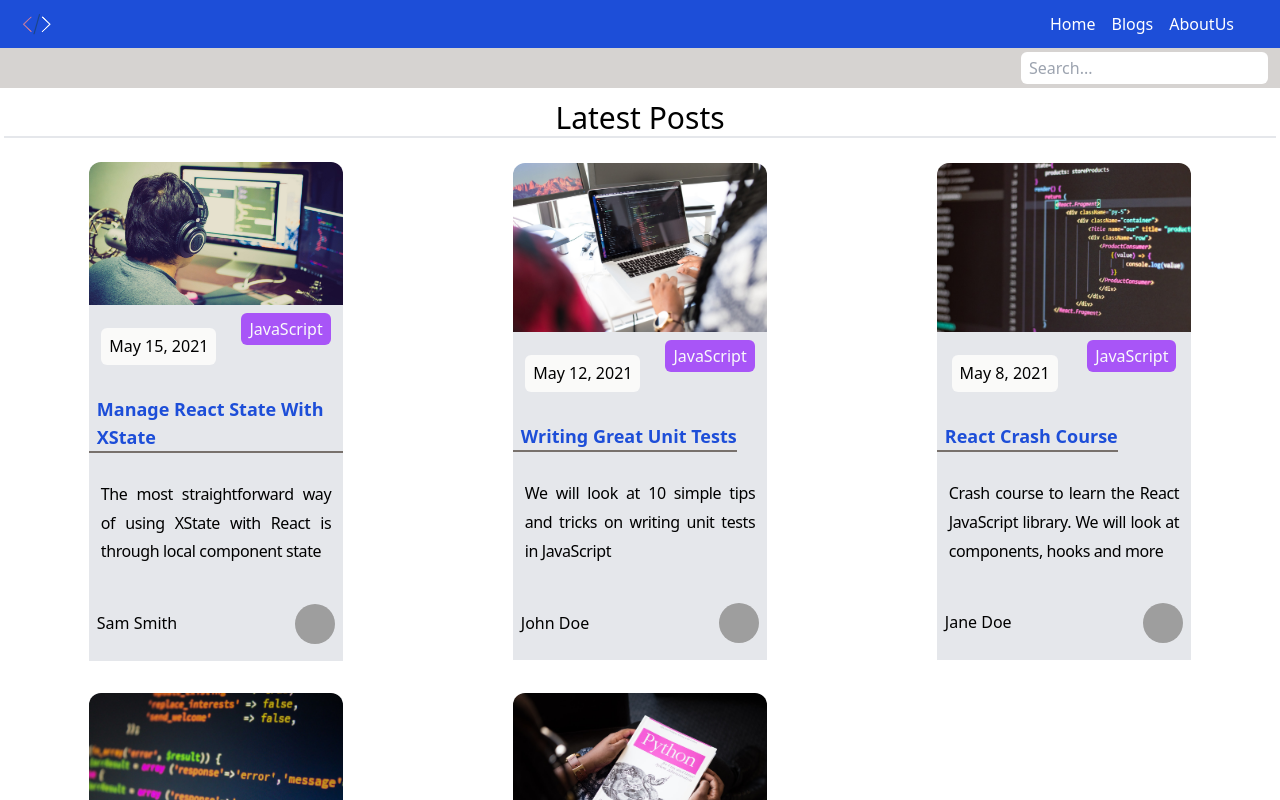
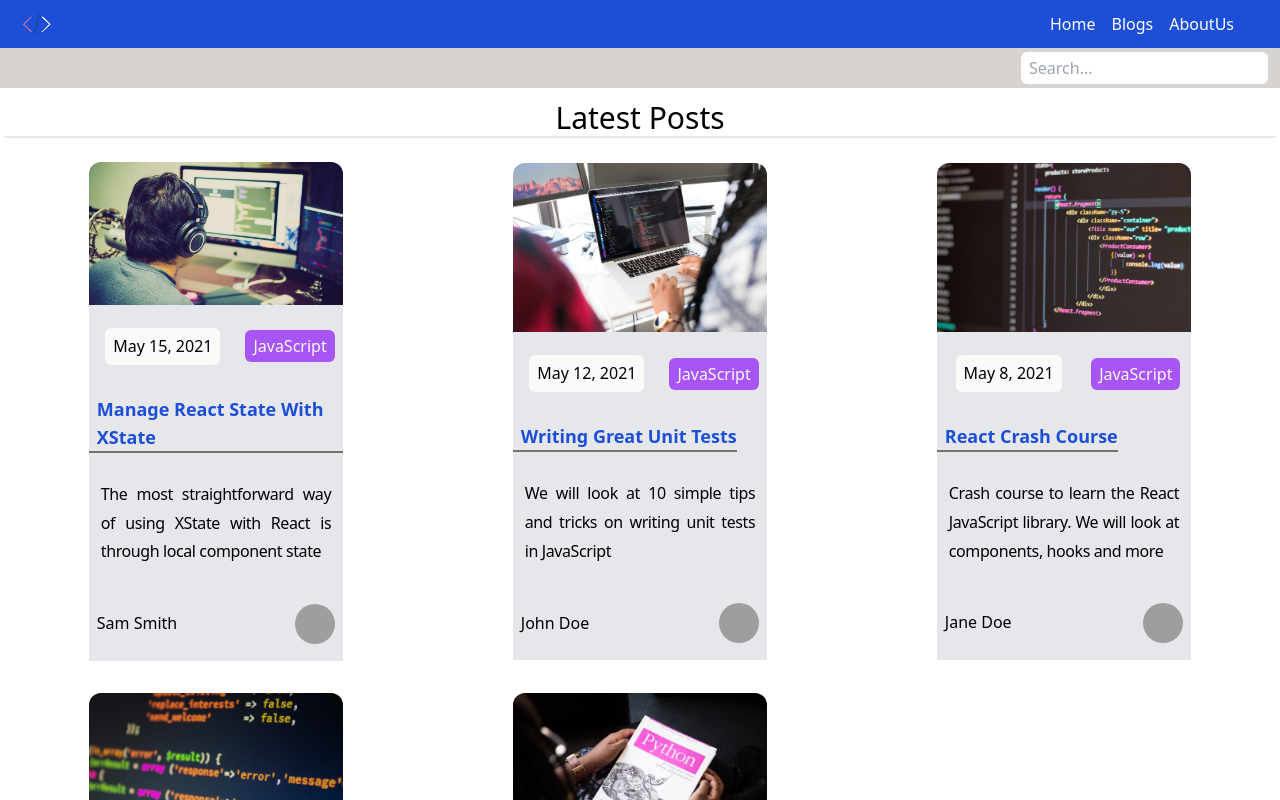
Before and after one commit to parham-mosadeq/next-blog, a Next.js app: page / in a window 1280 px wide. Shown: the top 800 px of the page. Built offline with nearby package versions, Linux system fonts and the light colour scheme; grey boxes are pictures that could not be loaded.

Commit message:
debug post component

```diff
--- a/src/components/post/Post.js
+++ b/src/components/post/Post.js
@@ -29,8 +29,8 @@ const Post = ({ post }) => {
 
       <article className='bg-gray-200'>
         {/* labels start */}
-        <div className='flex justify-around w-full my-2'>
-          <p className='bg-stone-50 py-1 px-2 rounded-md'>{date}</p>
+        <div className='flex justify-around items-center w-full my-2'>
+          <p className='bg-stone-50 py-1 px-2 rounded-md mx-2'>{date}</p>
           <CategoryLabels slug={slug}>{category}</CategoryLabels>
         </div>
         {/* labels end */}
```
